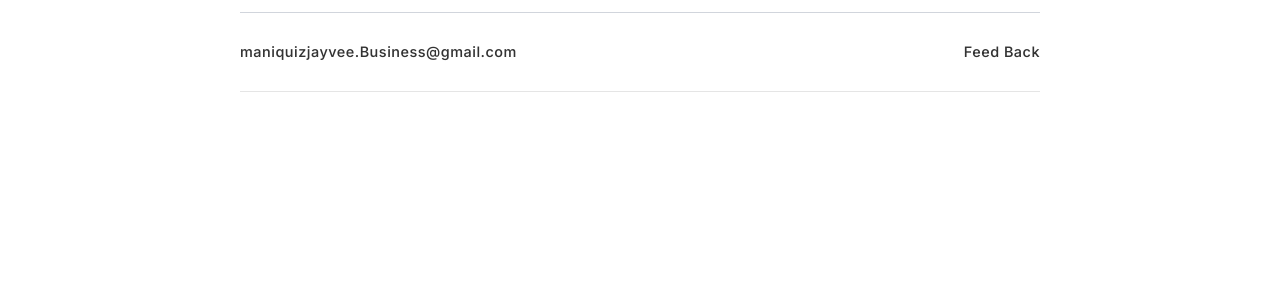
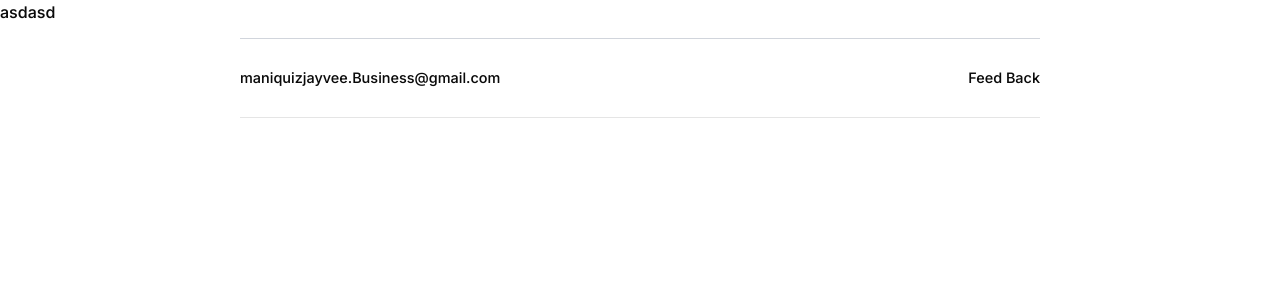
Before and after one commit to JayveeFortissimo/JayveeManiquiz, a Next.js app: page /pages/TechStack in a window 1280 px wide. Shown: the top 300 px of the page. Built offline with nearby package versions, Linux system fonts and the light colour scheme.

Commit message:
feat: gray to black

```diff
--- a/src/app/globals.css
+++ b/src/app/globals.css
@@ -125,7 +125,7 @@
   font-family: 'Inter', sans-serif;
   font-weight: 530; /* Adjust as needed */
   font-style: normal;
-  letter-spacing: 0.5px; /* Add some letter spacing for beauty */
+  /* Add some letter spacing for beauty */
   line-height: 1.6; /* Improve line height */
-  color: #333; /* Set a nice text color */
+ /* Set a nice text color */
 }
--- a/src/app/pages/TechStack/page.tsx
+++ b/src/app/pages/TechStack/page.tsx
@@ -1,6 +1,7 @@
 export default function page(){
     return(
         <div>
+            asdasd
         </div>
     )
 }
```
